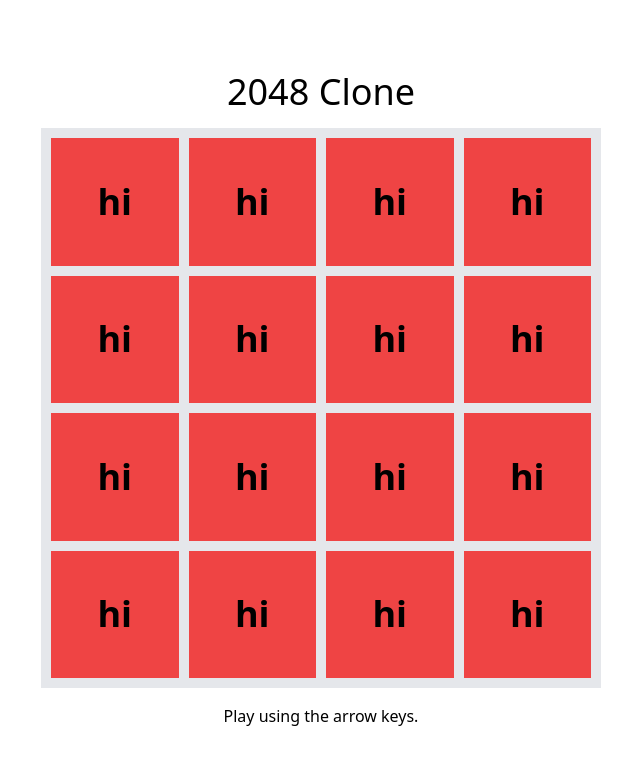
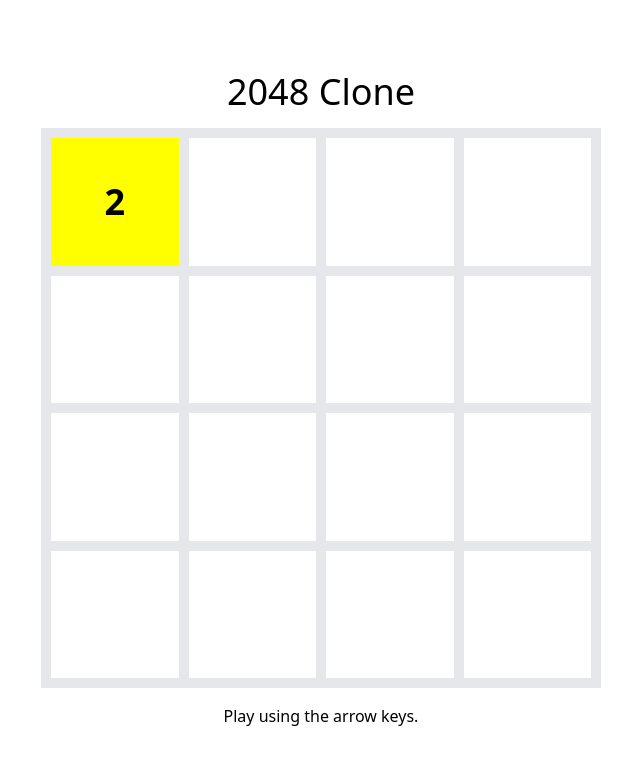
Before and after one commit to zitianqin/2048-clone, a React (Vite) app in the folder 2048-clone/: page / in a window 1280 px wide. Shown: the top 764 px of the page, without its empty margins (319-959 px from the left). Built offline with nearby package versions, Linux system fonts and the light colour scheme.

Commit message:
implement intialisation of game

```diff
--- a/2048-clone/package.json
+++ b/2048-clone/package.json
@@ -10,6 +10,7 @@
     "preview": "vite preview"
   },
   "dependencies": {
+    "prop-types": "^15.8.1",
     "react": "^18.3.1",
     "react-dom": "^18.3.1",
     "styled-components": "^6.1.13"
--- a/2048-clone/src/Game.jsx
+++ b/2048-clone/src/Game.jsx
@@ -1,12 +1,23 @@
 import GameRow from "./GameRow";
 
+const initialiseGame = () => {
+  return [
+    [2, 0, 0, 0],
+    [0, 0, 0, 0],
+    [0, 0, 0, 0],
+    [0, 0, 0, 0],
+  ];
+};
+
 function Game() {
+  let gameValues = initialiseGame();
+
   return (
     <table className="h-[70vw] max-h-[70vh] w-[70%] max-w-[70vh]">
-      <GameRow />
-      <GameRow />
-      <GameRow />
-      <GameRow />
+      <GameRow cellValues={gameValues[0]} />
+      <GameRow cellValues={gameValues[1]} />
+      <GameRow cellValues={gameValues[2]} />
+      <GameRow cellValues={gameValues[3]} />
     </table>
   );
 }
--- a/2048-clone/src/GameCell.jsx
+++ b/2048-clone/src/GameCell.jsx
@@ -1,5 +1,65 @@
-function GameCell() {
-  return <td className="w-[25%] border-solid border-[10px] bg-red-500 text-center text-4xl font-bold">hi</td>;
+import styled from "styled-components";
+import PropTypes from "prop-types";
+
+const StyledGameCell = styled.td`
+  background-color: ${(props) => props.bgColour};
+`;
+
+function GameCell({ value }) {
+  let bgColour;
+  switch (value) {
+    case 1:
+      bgColour = "white";
+      break;
+    case 2:
+      bgColour = "yellow";
+      break;
+    case 4:
+      bgColour = "orange";
+      break;
+    case 8:
+      bgColour = "green";
+      break;
+    case 16:
+      bgColour = "blue";
+      break;
+    case 32:
+      bgColour = "purple";
+      break;
+    case 64:
+      bgColour = "red";
+      break;
+    case 128:
+      bgColour = "white";
+      break;
+    case 256:
+      bgColour = "yellow";
+      break;
+    case 512:
+      bgColour = "orange";
+      break;
+    case 1024:
+      bgColour = "green";
+      break;
+    case 2048:
+      bgColour = "blue";
+      break;
+    default:
+      bgColour = "white";
+  }
+
+  return (
+    <StyledGameCell
+      bgColour={bgColour}
+      className="w-[25%] border-solid border-[10px] bg-red-500 text-center text-4xl font-bold"
+    >
+      {value !== 0 ? value : ""}
+    </StyledGameCell>
+  );
 }
 
+GameCell.propTypes = {
+  value: PropTypes.string.isRequired,
+};
+
 export default GameCell;
--- a/2048-clone/src/GameRow.jsx
+++ b/2048-clone/src/GameRow.jsx
@@ -1,14 +1,19 @@
 import GameCell from "./GameCell";
+import PropTypes from "prop-types";
 
-function GameRow() {
+function GameRow({ cellValues }) {
   return (
     <tr className="w-full h-[25%]">
-      <GameCell />
-      <GameCell />
-      <GameCell />
-      <GameCell />
+      <GameCell value={cellValues[0]} />
+      <GameCell value={cellValues[1]} />
+      <GameCell value={cellValues[2]} />
+      <GameCell value={cellValues[3]} />
     </tr>
   );
 }
 
+GameRow.propTypes = {
+  cellValues: PropTypes.array.isRequired,
+};
+
 export default GameRow;
```
Also changed, not shown: 1 other file (tests, documents, lock files or other folders).
